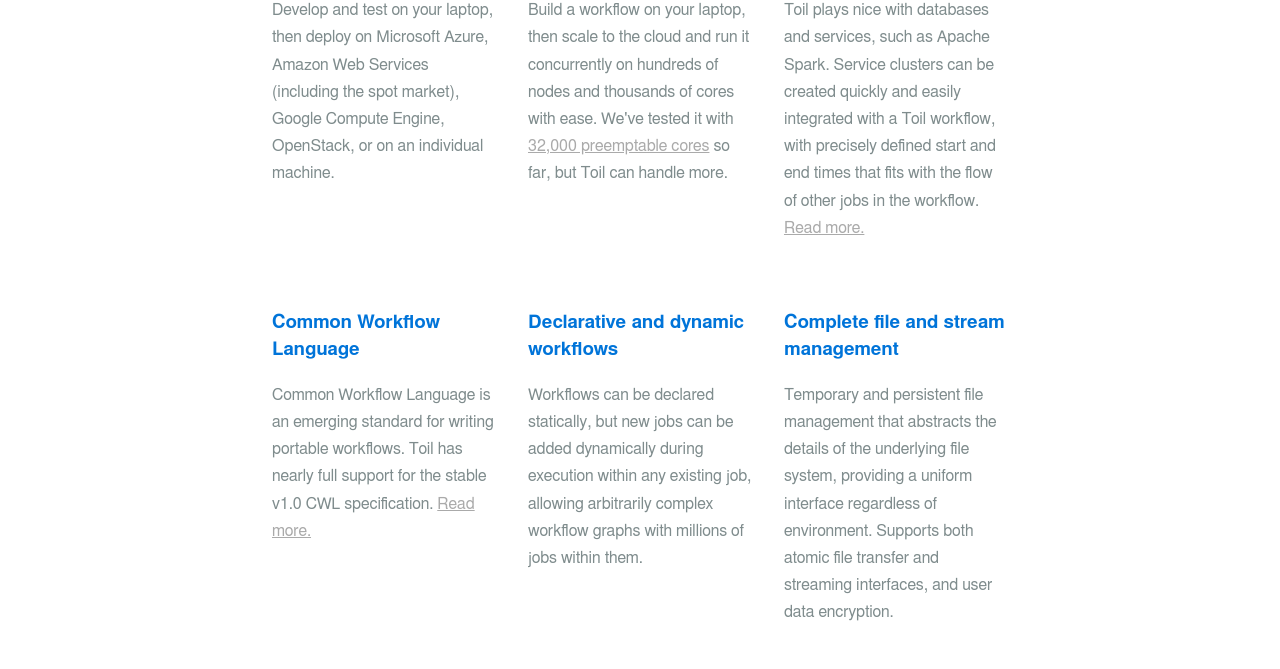
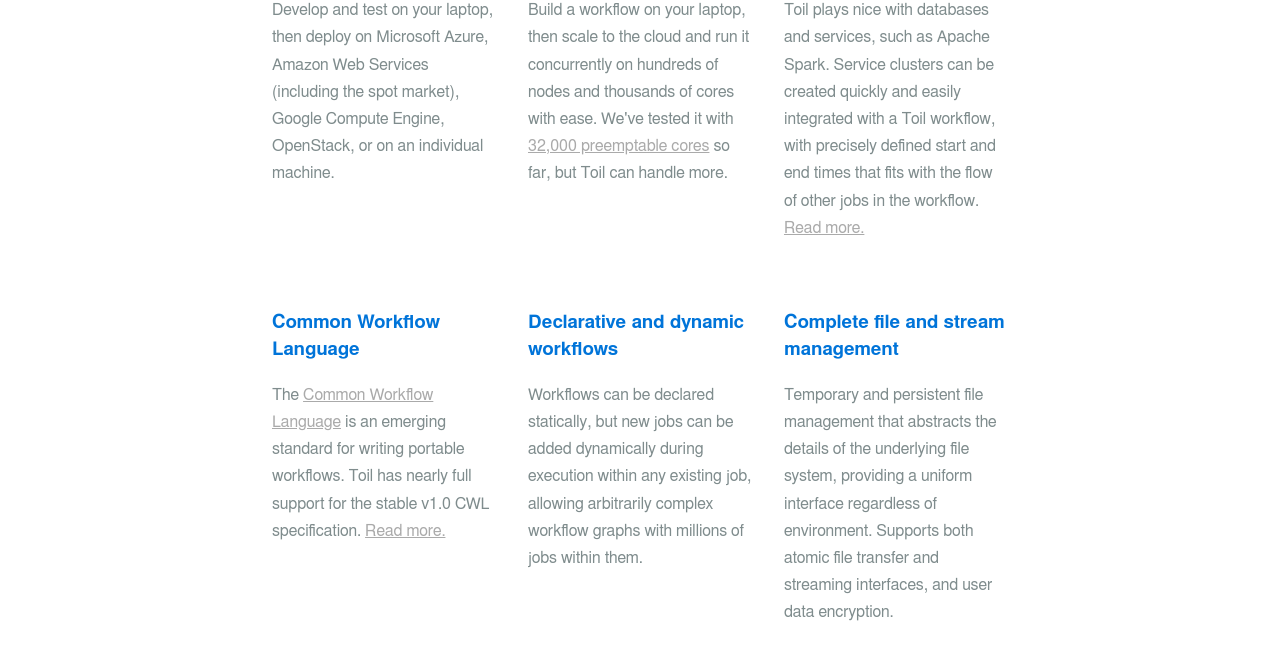
Before and after one commit to DataBiosphere/toil, a plain HTML site: page index.html in a window 1280 px wide. Shown: the part 1508-2177 px from the top of the page. Drawn offline with Linux system fonts and the light colour scheme.

Commit message:
Update index.html

```diff
--- a/index.html
+++ b/index.html
@@ -109,7 +109,7 @@
             <div class="row">
                 <div class="box">
                     <h3>Common Workflow Language</h3>
-                    <p>Common Workflow Language is an emerging standard for writing portable workflows. Toil has nearly full support for the stable v1.0 CWL specification. <a href="https://toil.readthedocs.io/en/latest/running/running.html#running-cwl-workflows">Read more.</a></p>
+                    <p>The <a href="http://www.commonwl.org">Common Workflow Language</a> is an emerging standard for writing portable workflows. Toil has nearly full support for the stable v1.0 CWL specification. <a href="https://toil.readthedocs.io/en/latest/running/running.html#running-cwl-workflows">Read more.</a></p>
                 </div>
                 <div class="box">
                     <h3>Declarative and dynamic workflows</h3>
```
